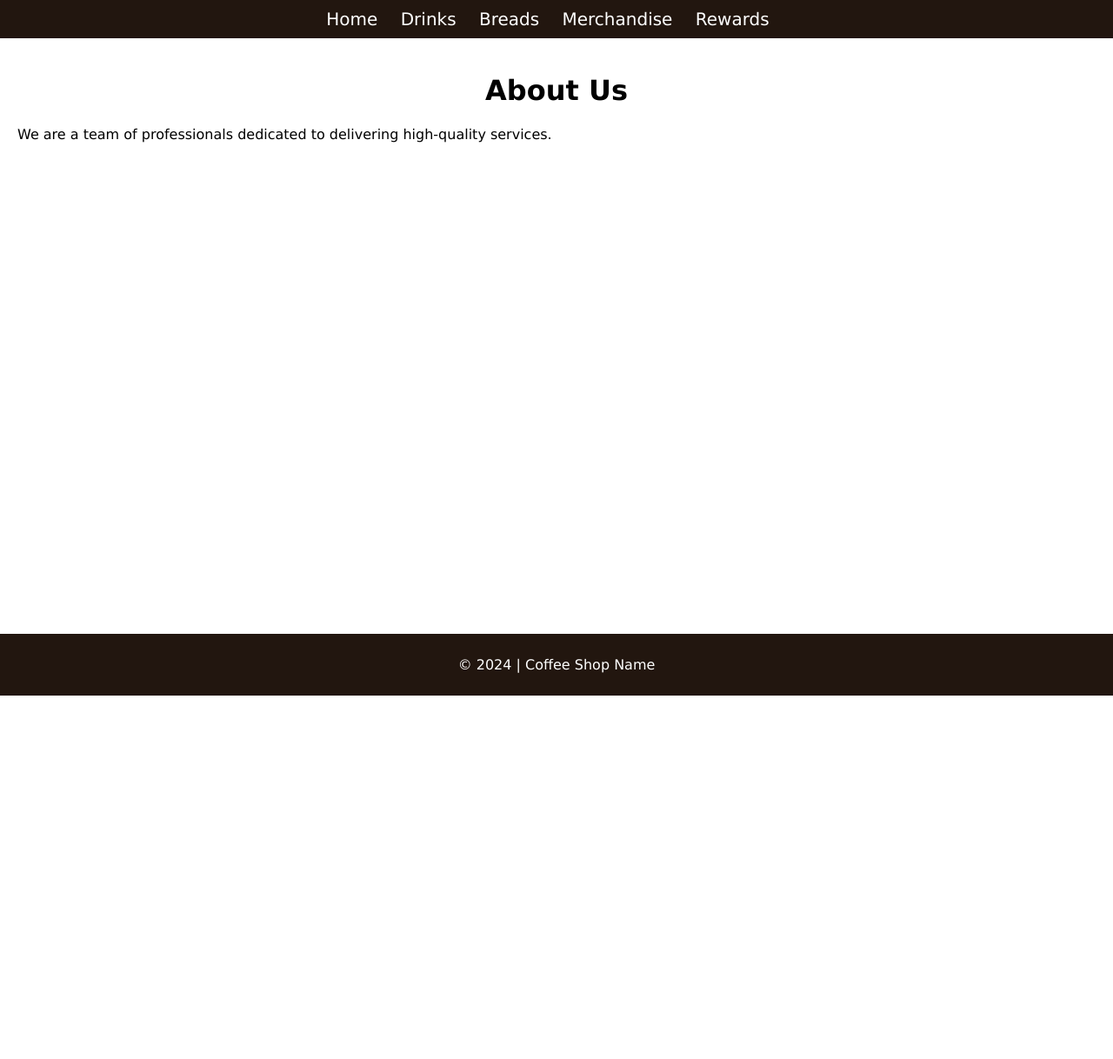
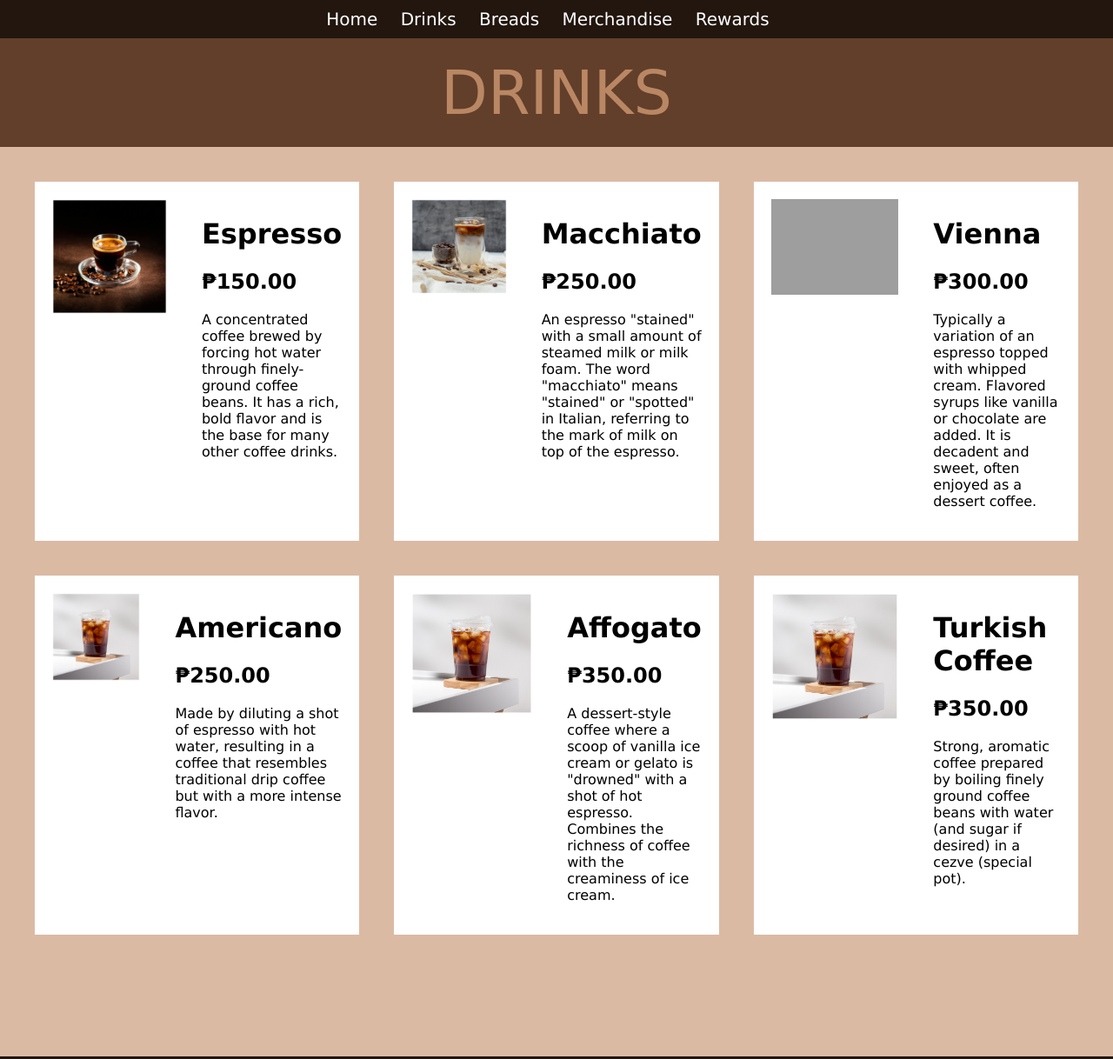
Before and after one commit to itian16/ITEW4_Midterm_Exercise1, a plain HTML site: page drinks.html in a window 1280 px wide. Shown: the top 1218 px of the page at 87% size. Before the commit the page ends 800 px from the top, so only its background shows below. Drawn offline with Linux system fonts and the light colour scheme; grey boxes are pictures that could not be loaded.

Commit message:
Finish drinks.html

```diff
--- /dev/null
+++ b/drinks.css
@@ -0,0 +1,117 @@
+/* Global Styles */
+body {
+    font-family: Verdana, Geneva, Tahoma, sans-serif;
+    margin: 0;
+    padding: 0;
+    background-color: #dbbaa4;
+}
+
+header {
+    background-color: #22160F;
+    color: #fff;
+    padding: 10px 0;
+}
+
+nav{
+    text-align: center;
+    font-size: 20px;
+}
+
+nav ul {
+    list-style-type: none;
+    margin: 0;
+    padding: 0;
+}
+
+nav ul li {
+    display: inline;
+    margin-right: 20px;
+}
+
+nav ul li a {
+    color: #fff;
+    text-decoration: none;
+}
+
+footer {
+
+    background-color: #22160F;
+    color: #fff;
+    padding: 10px 0;
+    bottom: 0;
+    width: 100%;
+    text-align: center;
+    margin-top: auto;
+}
+
+footer .social-media a{
+    color: white;
+}
+
+footer .social-media a:hover {
+    color: #DBBAA4;
+}
+
+footer .social-media{
+    margin-top: -10px;
+}
+
+/* Specific Styles */
+#sub-header{
+    background-color: #623f2a;
+    height: 125px;
+    width: 100%;
+    display: flex;
+    justify-content: center; /* Horizontally center the content */
+    align-items: center; /* Vertically center the content */
+}
+
+#sub-header h1{
+    text-align: center;
+    font-size: 70px;
+    color: #ba8764;
+    font-weight: lighter;
+}
+
+img{
+    max-width: 100%;
+    height: auto;
+}
+
+aside, content{
+    background-color: #ffffff;
+    padding: 20px;
+}
+
+main{
+    flex: 1;
+    display: grid;
+    grid-template-columns: 2fr 2fr 2fr;
+    gap: 0px;
+    padding: 20px;
+}
+
+@media (min-width: 768px) {
+    main {
+        grid-template-columns: repeat(1, 2fr);
+    }
+}
+
+@media (min-width: 1024px) {
+    main {
+        grid-template-columns: repeat(2, 2fr);
+    }
+}
+
+@media (min-width: 1200px) {
+    main {
+        grid-template-columns: repeat(3, 2fr);
+    }
+}
+
+.coffee-content{
+    flex: 1;
+    display: grid;
+    grid-template-columns: 2fr 2fr;
+    padding: 20px;
+}
--- a/drinks.html
+++ b/drinks.html
@@ -3,8 +3,8 @@
 <head>
     <meta charset="UTF-8">
     <meta name="viewport" content="width=device-width, initial-scale=1.0">
-    <title>About Us</title>
-    <link rel="stylesheet" href="styles.css">
+    <title>Drinks</title>
+    <link rel="stylesheet" href="drinks.css">
 </head>
 <body>
     <header>
@@ -18,12 +18,85 @@
             </ul>
         </nav>
     </header>
+
+    <div id="sub-header">
+        <h1>DRINKS</h1>
+    </div>
+
     <main>
-        <h1>About Us</h1>
-        <p>We are a team of professionals dedicated to delivering high-quality services.</p>
+        <div class="coffee-content">
+            <aside>
+                <img src="imgsrc/coffee-1.png" alt="1st">
+            </aside>
+            <content>
+                <h1>Espresso</h1>
+                <h2>₱150.00</h2>
+                <p>A concentrated coffee brewed by forcing hot water through finely-ground coffee beans. It has a rich, bold flavor and is the base for many other coffee drinks.</p>
+            </content>
+        </div>
+        <div class="coffee-content">
+            <aside>
+                <img src="imgsrc/coffee-2.png" alt="1st">
+            </aside>
+            <content>
+                <h1>Macchiato</h1>
+                <h2>₱250.00</h2>
+                <p>An espresso "stained" with a small amount of steamed milk or milk foam. The word "macchiato" means "stained" or "spotted" in Italian, referring to the mark of milk on top of the espresso.</p>
+            </content>
+        </div>
+        <div class="coffee-content">
+            <aside>
+                <img src="imgsrc/coffee-3.png" alt="1st">
+            </aside>
+            <content>
+                <h1>Vienna</h1>
+                <h2>₱300.00</h2>
+                <p>Typically a variation of an espresso topped with whipped cream. Flavored syrups like vanilla or chocolate are added. It is decadent and sweet, often enjoyed as a dessert coffee.</p>
+            </content>
+        </div>
+        <div class="coffee-content">
+            <aside>
+                <img src="imgsrc/coffee-4.png" alt="1st">
+            </aside>
+            <content>
+                <h1>Americano</h1>
+                <h2>₱250.00</h2>
+                <p>Made by diluting a shot of espresso with hot water, resulting in a coffee that resembles traditional drip coffee but with a more intense flavor.</p>
+            </content>
+        </div>
+        <div class="coffee-content">
+            <aside>
+                <img src="imgsrc/coffee-4.png" alt="1st">
+            </aside>
+            <content>
+                <h1>Affogato</h1>
+                <h2>₱350.00</h2>
+                <p>A dessert-style coffee where a scoop of vanilla ice cream or gelato is "drowned" with a shot of hot espresso. Combines the richness of coffee with the creaminess of ice cream.</p>
+            </content>
+        </div>
+        <div class="coffee-content">
+            <aside>
+                <img src="imgsrc/coffee-4.png" alt="1st">
+            </aside>
+            <content>
+                <h1>Turkish Coffee</h1>
+                <h2>₱350.00</h2>
+                <p>Strong, aromatic coffee prepared by boiling finely ground coffee beans with water (and sugar if desired) in a cezve (special pot).</p>
+            </content>
+        </div>
     </main>
+
+    <div style="height: 100px;"></div>
+
     <footer>
-        <p>&copy; 2024 | Coffee Shop Name</p>
+        <p>&copy; 2024 | Grounds and Grinds</p>
+        <h3>Contact no. : (+63) 905-667-933</h3>
+        <div class="social-media">
+            <!-- Links to social media profiles -->
+            <a href="#">Facebook</a>
+            <a href="#">Twitter</a>
+            <a href="#">Instagram</a>
+        </div><br>
     </footer>
 </body>
 </html>
```
Also changed, not shown: imgsrc/coffee-1.png (added), imgsrc/coffee-2.png (added), imgsrc/coffee-4.png (added), imgsrc/coffee-5.png (added), imgsrc/coffee-6.png (added), 1 other file.
